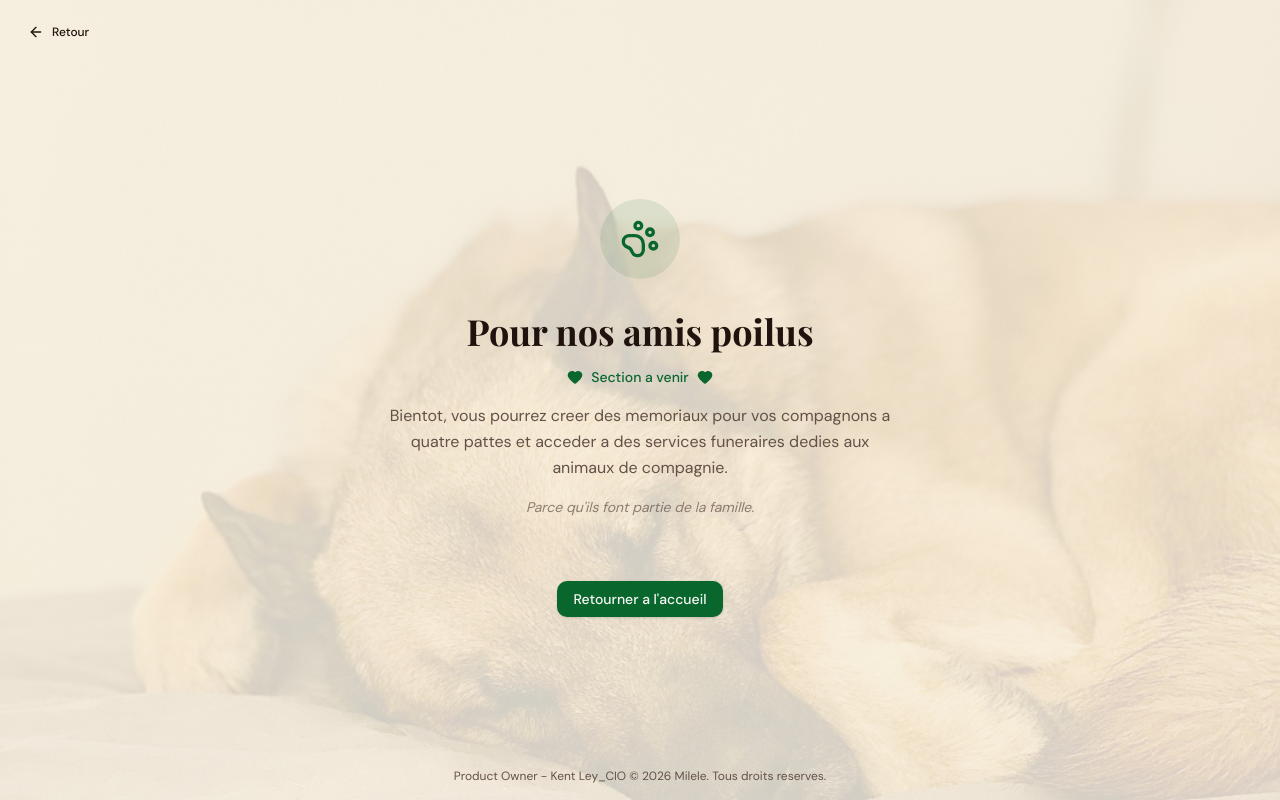
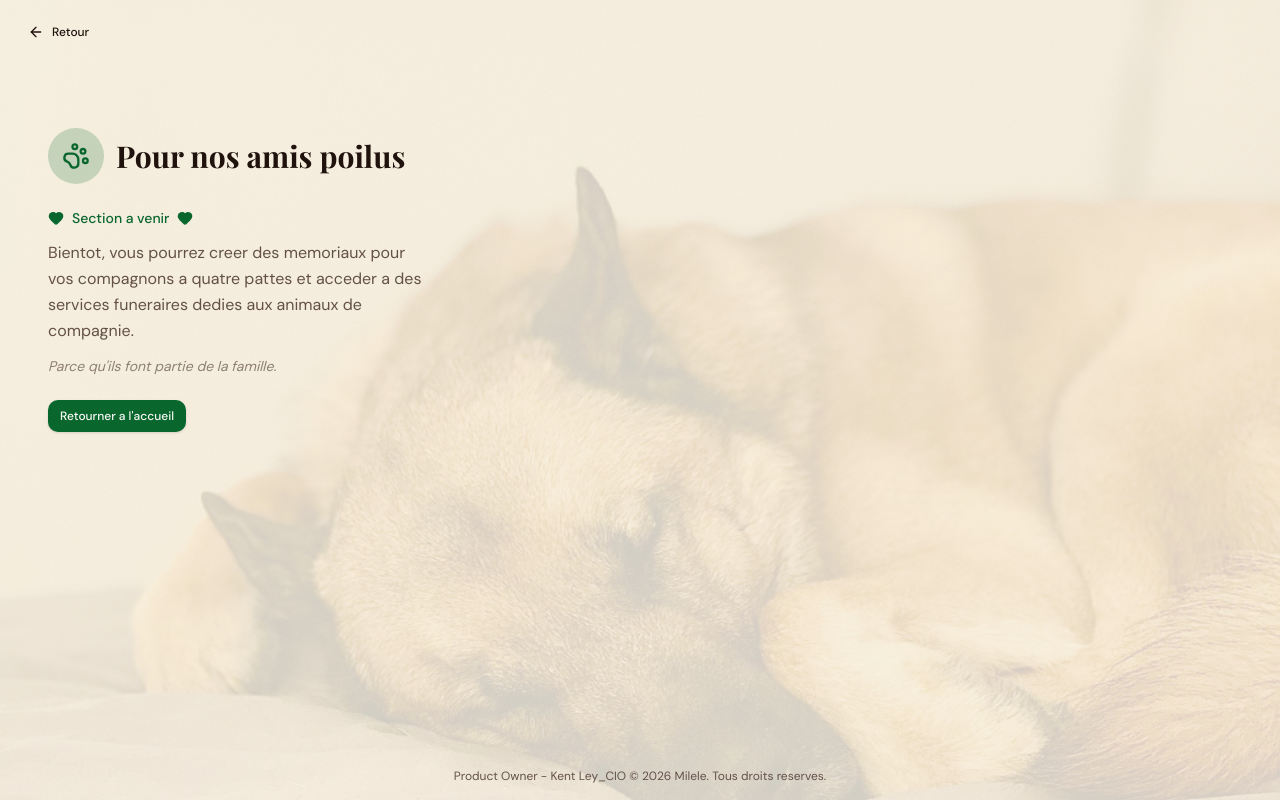
Before and after one commit to kentleyk-ui/milele4ever, a Next.js app: page /pets in a window 1280 px wide. Built offline with nearby package versions, Linux system fonts and the light colour scheme; a web font is replaced by a local one.

Commit message:
feat: reposition pets page content to top left
Align icon, title, and text horizontally, and position content top left for better layout.

Co-authored-by: kentley <226204974+kentleyk-ui@users.noreply.github.com>

```diff
--- a/app/pets/page.tsx
+++ b/app/pets/page.tsx
@@ -26,26 +26,25 @@ export default function PetsPage() {
         </header>
 
         {/* Main content */}
-        <main className="flex-1 flex flex-col items-center justify-center px-4 text-center">
-          <div className="max-w-lg mx-auto space-y-8">
-            <div className="flex justify-center">
-              <div className="h-20 w-20 rounded-full bg-primary/10 flex items-center justify-center">
-                <PawPrint className="h-10 w-10 text-primary" />
+        <main className="flex-1 flex flex-col items-start justify-start px-6 md:px-12 pt-8 md:pt-16 text-left">
+          <div className="max-w-sm space-y-6">
+            <div className="flex items-center gap-3">
+              <div className="h-14 w-14 rounded-full bg-primary/20 flex items-center justify-center">
+                <PawPrint className="h-7 w-7 text-primary" />
               </div>
+              <h1 className="font-serif text-2xl md:text-3xl font-bold text-foreground">
+                Pour nos amis poilus
+              </h1>
             </div>
 
-            <div className="space-y-4">
-              <h1 className="font-serif text-3xl md:text-4xl font-bold text-foreground">
-                Pour nos amis poilus
-              </h1>
-
-              <div className="flex items-center justify-center gap-2 text-primary">
+            <div className="space-y-3">
+              <div className="flex items-center gap-2 text-primary">
                 <Heart className="h-4 w-4 fill-current" />
                 <span className="text-sm font-medium">Section a venir</span>
                 <Heart className="h-4 w-4 fill-current" />
               </div>
 
-              <p className="text-muted-foreground leading-relaxed">
+              <p className="text-muted-foreground leading-relaxed text-sm md:text-base">
                 Bientot, vous pourrez creer des memoriaux pour vos compagnons a quatre pattes
                 et acceder a des services funeraires dedies aux animaux de compagnie.
               </p>
@@ -55,7 +54,7 @@ export default function PetsPage() {
               </p>
             </div>
 
-            <Button asChild className="mt-8">
+            <Button asChild size="sm">
               <Link href="/">
                 Retourner a l{"'"}accueil
               </Link>
```
